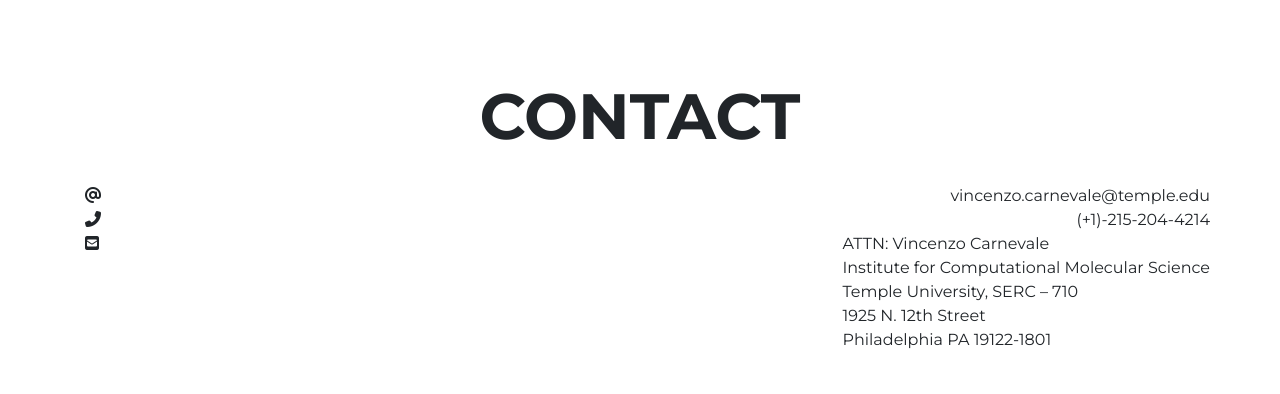
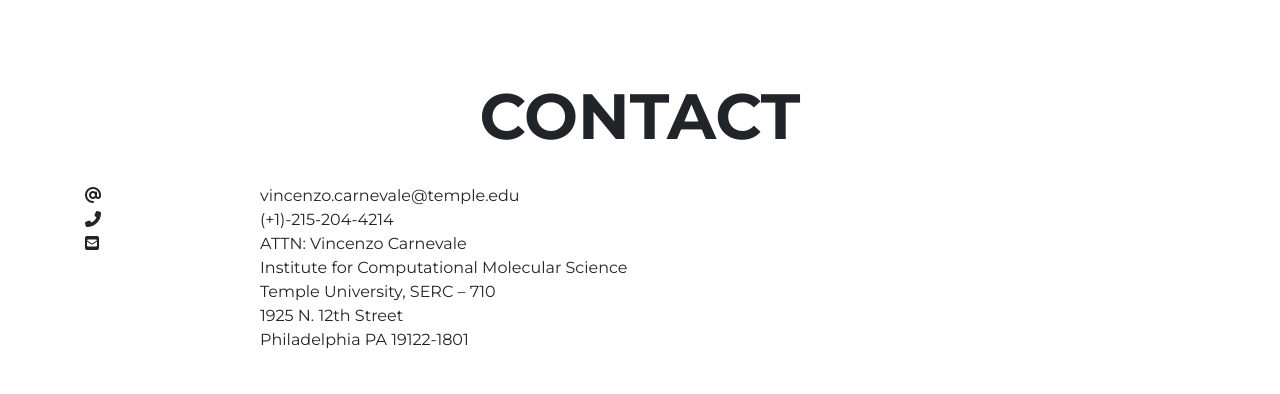
Before and after one commit to carnevale-lab/carnevale-lab.github.io, a website: page index.html in a window 1280 px wide. Shown: the part 5532-5926 px from the top of the page. Drawn offline with Linux system fonts and the light colour scheme; a web font is replaced by a local one.

Commit message:
Update index.html

```diff
--- a/index.html
+++ b/index.html
@@ -587,7 +587,7 @@
           </div>
 	  <div class="container">
   	    <div class="row">
-    	      <div class="col">
+    	      <div class="col-2">
             	<i class="fas fa-at"></i>
               </div>
               <div class="col-14">
@@ -595,7 +595,7 @@
     	      </div>
  	    </div>
   	    <div class="row">
-	      <div class="col">
+	      <div class="col-2">
    		<i class="fas fa-phone-alt"></i>
     	      </div>
     	      <div class="col-14">
@@ -603,7 +603,7 @@
     	      </div>
   	    </div>
  	    <div class="row">
-	      <div class="col">
+	      <div class="col-2">
    		<i class="fas fa-envelope-square"></i>
     	      </div>
     	      <div class="col-14">
```
